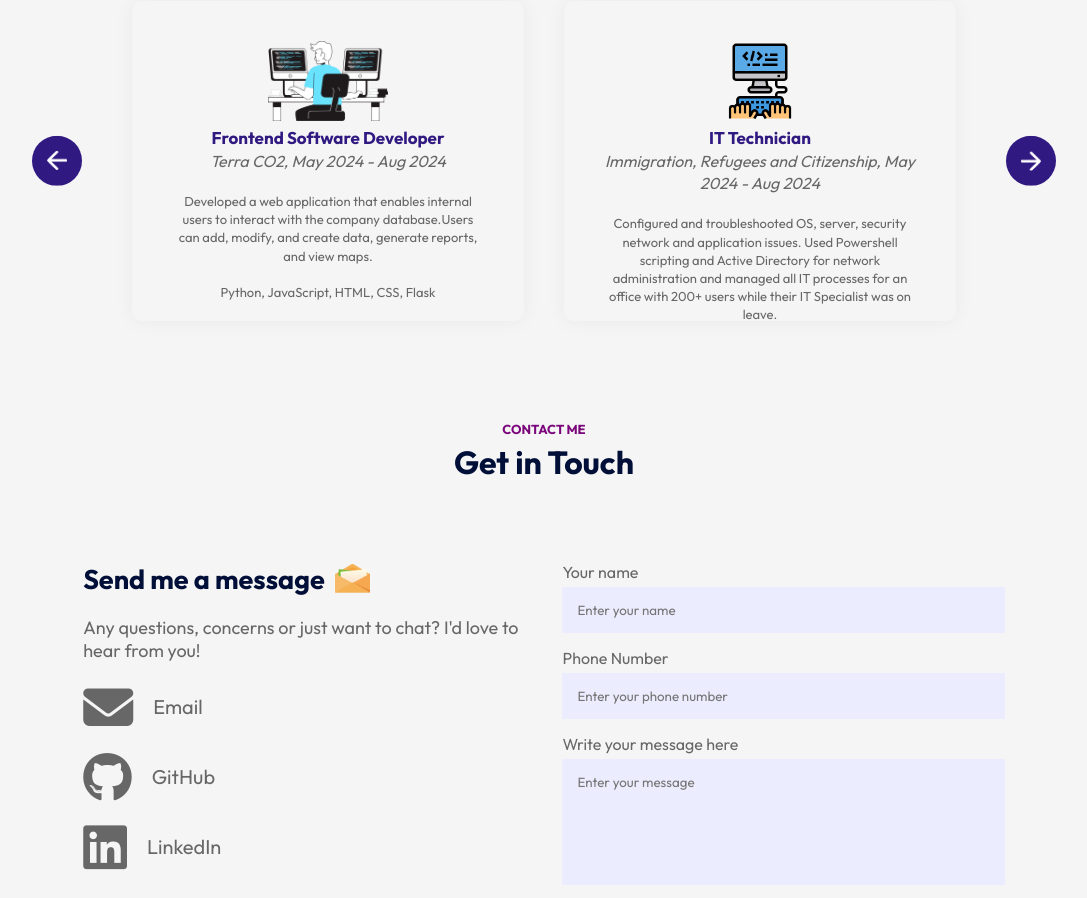
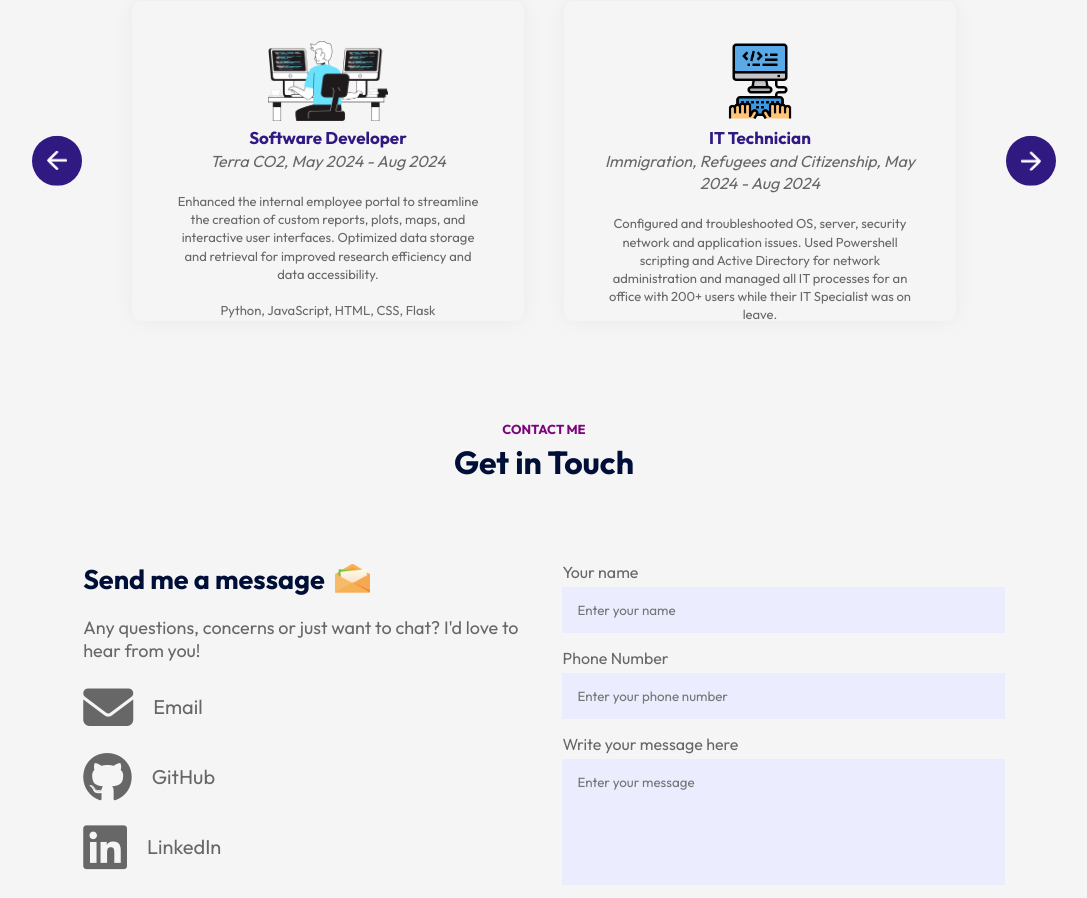
Before and after one commit to daniCodes1/daniCodes1.github.io, a React (Vite) app: page / in a window 1280 px wide. Shown: the part 2520-3418 px from the top of the page, without its empty margins (96-1183 px from the left). Built offline with nearby package versions, Linux system fonts and the light colour scheme.

Commit message:
Update Experiences.jsx

```diff
--- a/src/Components/Experiences/Experiences.jsx
+++ b/src/Components/Experiences/Experiences.jsx
@@ -14,11 +14,11 @@ import worker from '../../assets/worker.png'
 const Experiences = () => {
   const slides = [
     {
-      title: 'Frontend Software Developer',
+      title: 'Software Developer',
       company: 'Terra CO2',
       date: 'May 2024 - Aug 2024',
       description: [
-        'Developed a web application that enables internal users to interact with the company database.Users can add, modify, and create data, generate reports, and view maps.',
+        'Enhanced the internal employee portal to streamline the creation of custom reports, plots, maps, and interactive user interfaces. Optimized data storage and retrieval for improved research efficiency and data accessibility.',
         'Python, JavaScript, HTML, CSS, Flask'
       ],
       image: programming
```
